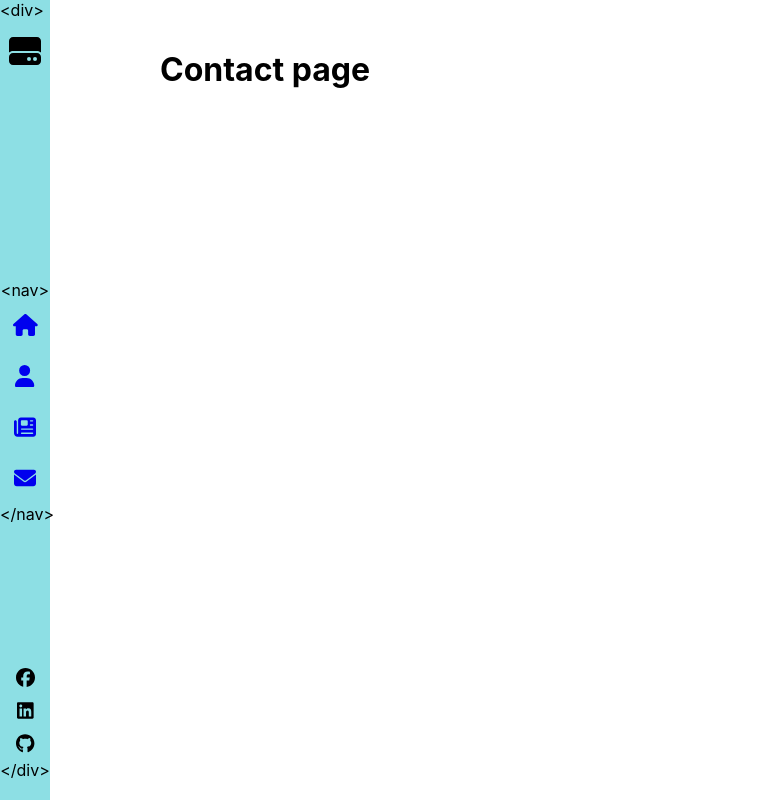
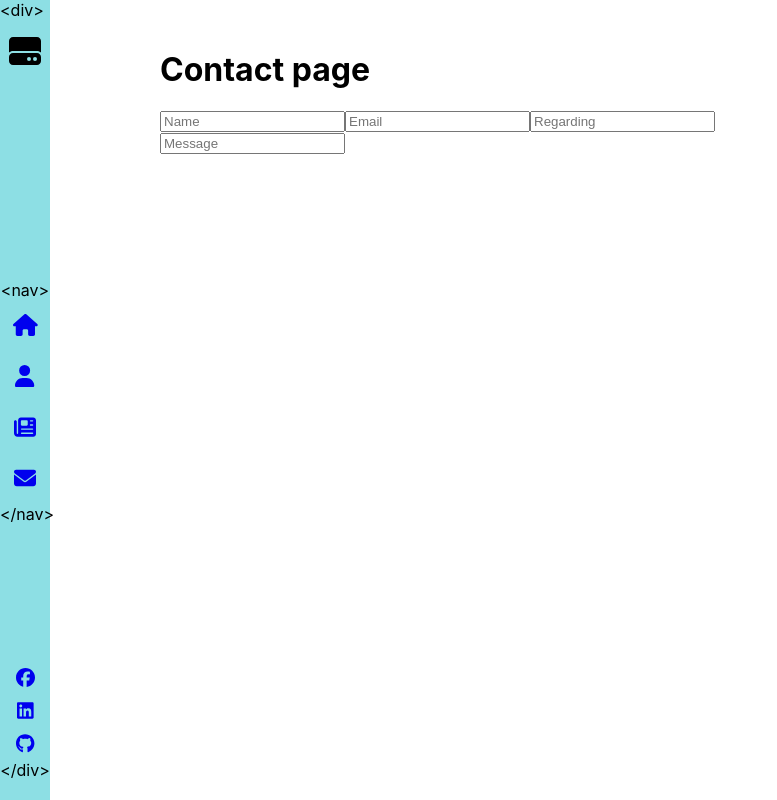
Before and after one commit to Petter1307/PortofolioNextJS, a React (Create React App) app: page /contact in a window 1280 px wide. Shown: the whole page, without its empty margins (0-777 px from the left). Built offline with nearby package versions, Linux system fonts and the light colour scheme.

Commit message:
Added Input component with propTypes

```diff
--- /dev/null
+++ b/src/Components/Input/Input.jsx
@@ -0,0 +1,20 @@
+import PropTypes from "prop-types";
+const Input = ({ value, type, name, placeholder, onChange }) => {
+  return (
+    <input
+      type={type}
+      name={name}
+      onChange={onChange}
+      placeholder={placeholder}
+      value={value}
+    />
+  );
+};
+export default Input;
+Input.propTypes = {
+  type: PropTypes.string,
+  name: PropTypes.string,
+  value: PropTypes.string,
+  placeholder: PropTypes.string,
+  onChange: PropTypes.func,
+};
--- /dev/null
+++ b/src/Components/Input/index.js
@@ -0,0 +1 @@
+export { default as Input } from "./Input";
--- a/src/Components/SideBar/SideBar.jsx
+++ b/src/Components/SideBar/SideBar.jsx
@@ -35,20 +35,19 @@ const SideBar = () => {
         </NavLink>
         <HElement value={"/nav"} />
       </nav>
-
       <ul>
         <li>
-          <a>
+          <a href="https://www.facebook.com/" target="#">
             <FontAwesomeIcon icon={faFacebook} />
           </a>
         </li>
         <li>
-          <a>
+          <a href="https://www.linkedin.com/" target="#">
             <FontAwesomeIcon icon={faLinkedin} />
           </a>
         </li>
         <li>
-          <a>
+          <a href="https://www.github.com/" target="#">
             <FontAwesomeIcon icon={faGithub} />
           </a>
         </li>
--- a/src/Components/index.js
+++ b/src/Components/index.js
@@ -2,3 +2,4 @@ export * from "./HtmlTagsText";
 export * from "./SideBar";
 export * from "./Layout";
 export * from "./ArtcileCard";
+export * from "./Input";
--- a/src/Pages/Contact/Contact.jsx
+++ b/src/Pages/Contact/Contact.jsx
@@ -2,6 +2,22 @@ const Contact = () => {
   return (
     <div className="page_contact">
       <h1>Contact page</h1>
+      <form className="contact-form">
+        <div className="contact-form_sender_details">
+          <label>
+            <input placeholder="Name" />
+          </label>
+          <label>
+            <input placeholder="Email" />
+          </label>
+          <label>
+            <input placeholder="Regarding" />
+          </label>
+        </div>
+        <label>
+          <input placeholder="Message" />
+        </label>
+      </form>
     </div>
   );
 };
```
